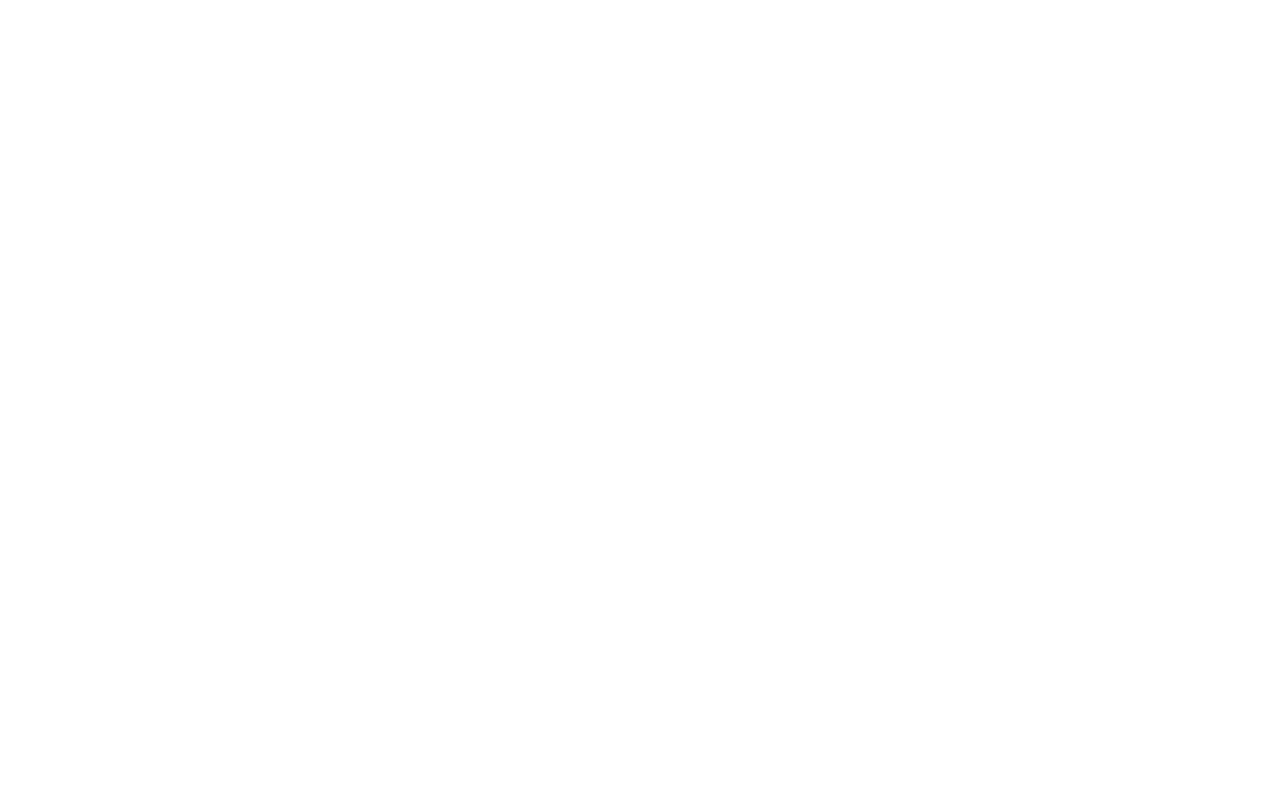
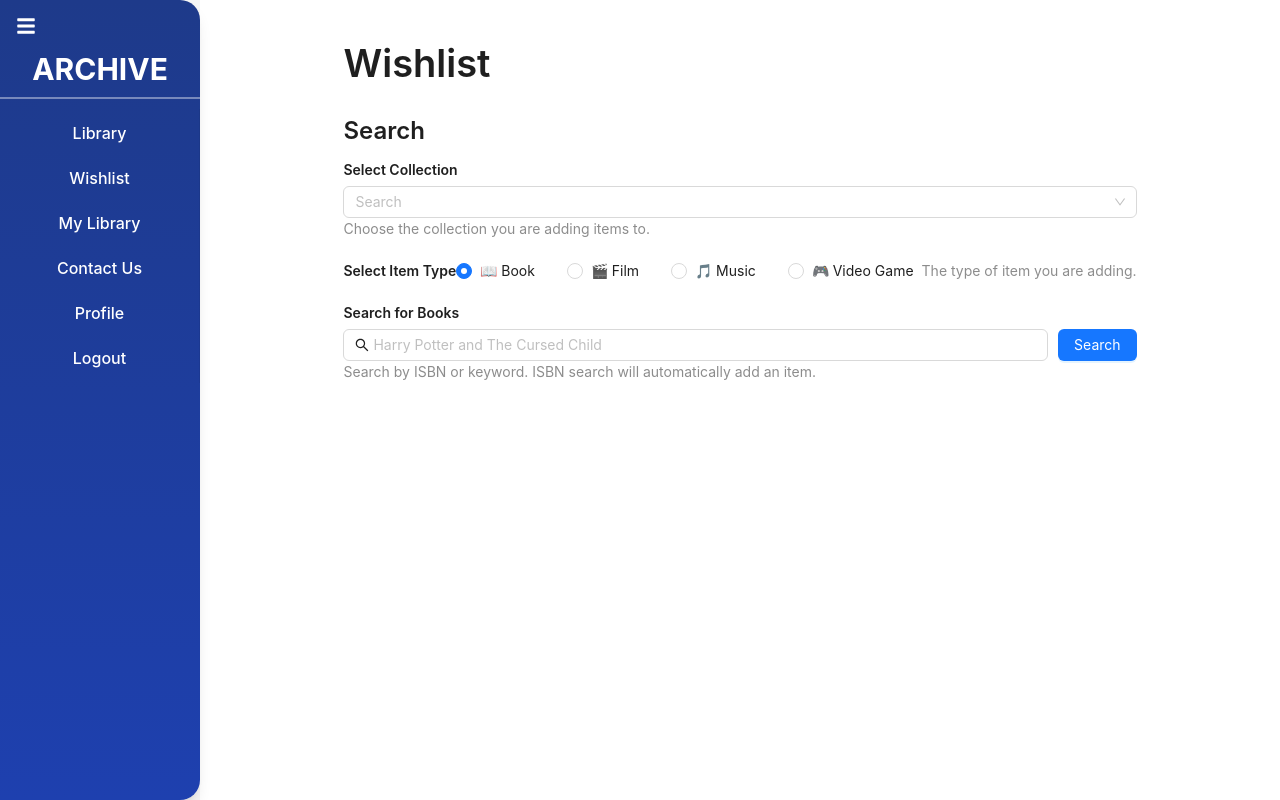
Before and after one commit to yalpri27/Library-Management, a React (Vite) app in the folder frontend/: page /Wishlist in a window 1280 px wide. Before the commit this address had no page. Built offline with nearby package versions, Linux system fonts and the light colour scheme.

Commit message:
Wishlist

```diff
--- a/frontend/src/App.jsx
+++ b/frontend/src/App.jsx
@@ -8,6 +8,7 @@
 import Sidebar from "./components/sidebar";
 import ContactForm from "./components/ContactForm";
 import LandingPage from "./Pages/LandinPage";
+import Wishlist from "./components/Wishlist";
  // Profile Page
 
 import "./App.css";
@@ -24,7 +25,7 @@
         <Route path="/footer" element={<Footer />} />
         <Route path="/sidebar" element={<Sidebar />} />
         <Route path="/" element={<LandingPage />} />
-
+        <Route path="Wishlist" element={<Wishlist />} />
       </Routes>
     </Router>
   );
--- /dev/null
+++ b/frontend/src/components/Wishlist.jsx
@@ -0,0 +1,70 @@
+import React, { useState } from "react";
+import { Layout, Typography, Input, Button, Select, Radio, Space } from "antd";
+import { SearchOutlined } from "@ant-design/icons";
+import Sidebar from "../components/Sidebar"; // ✅ Import Sidebar like in ContactForm
+
+const { Content } = Layout;
+const { Title, Text } = Typography;
+const { Option } = Select;
+
+const Wishlist = () => {
+  const [searchQuery, setSearchQuery] = useState("");
+
+  return (
+    <Layout style={{ minHeight: "100vh" }}>
+      {/* ✅ Sidebar Included */}
+      <Sidebar />
+
+      {/* ✅ Main Content */}
+      <Layout style={{ padding: "40px", background: "#fff", flex: 1 }}>
+        <Content style={{ maxWidth: "800px", margin: "0 auto" }}>
+          <Title level={1}>Wishlist</Title>
+          <Title level={3}>Search</Title>
+
+          {/* Select Collection */}
+          <div style={{ marginBottom: "20px" }}>
+            <Text strong>Select Collection</Text>
+            <Select placeholder="Search" style={{ width: "100%", marginTop: "5px" }}>
+              <Option value="favorites">Favorites</Option>
+              <Option value="to-read">To Read</Option>
+              <Option value="wishlist">Wishlist</Option>
+            </Select>
+            <Text type="secondary">Choose the collection you are adding items to.</Text>
+          </div>
+
+          {/* Select Item Type */}
+          <div style={{ marginBottom: "20px" }}>
+            <Text strong>Select Item Type</Text>
+            <Radio.Group defaultValue="book">
+              <Space size="large">
+                <Radio value="book">📖 Book</Radio>
+                <Radio value="film">🎬 Film</Radio>
+                <Radio value="music">🎵 Music</Radio>
+                <Radio value="video-game">🎮 Video Game</Radio>
+              </Space>
+            </Radio.Group>
+            <Text type="secondary">The type of item you are adding.</Text>
+          </div>
+
+          {/* Search for Books */}
+          <div style={{ marginBottom: "20px" }}>
+            <Text strong>Search for Books</Text>
+            <div style={{ display: "flex", gap: "10px", marginTop: "5px" }}>
+              <Input
+                placeholder="Harry Potter and The Cursed Child"
+                prefix={<SearchOutlined />}
+                style={{ flex: 1 }}
+                value={searchQuery}
+                onChange={(e) => setSearchQuery(e.target.value)}
+              />
+              <Button type="primary">Search</Button>
+            </div>
+            <Text type="secondary">Search by ISBN or keyword. ISBN search will automatically add an item.</Text>
+          </div>
+        </Content>
+      </Layout>
+    </Layout>
+  );
+};
+
+export default Wishlist;
--- a/frontend/src/components/sidebar.jsx
+++ b/frontend/src/components/sidebar.jsx
@@ -60,9 +60,9 @@
           { text: "Library", path: "/library" },
           { text: "Wishlist", path: "/wishlist" },
           { text: "My Library", path: "/my-library" },
-          { text: "Settings", path: "/settings" },
+          // { text: "Settings", path: "/settings" },
           { text: "Contact Us", path: "/contact" },
-          { text: "Support", path: "/support" },
+          { text: "Profile", path: "/profile" },
           { text: "Logout", path: "/logout" },
         ].map(({ text, path }) => (
           <Menu.Item
```
